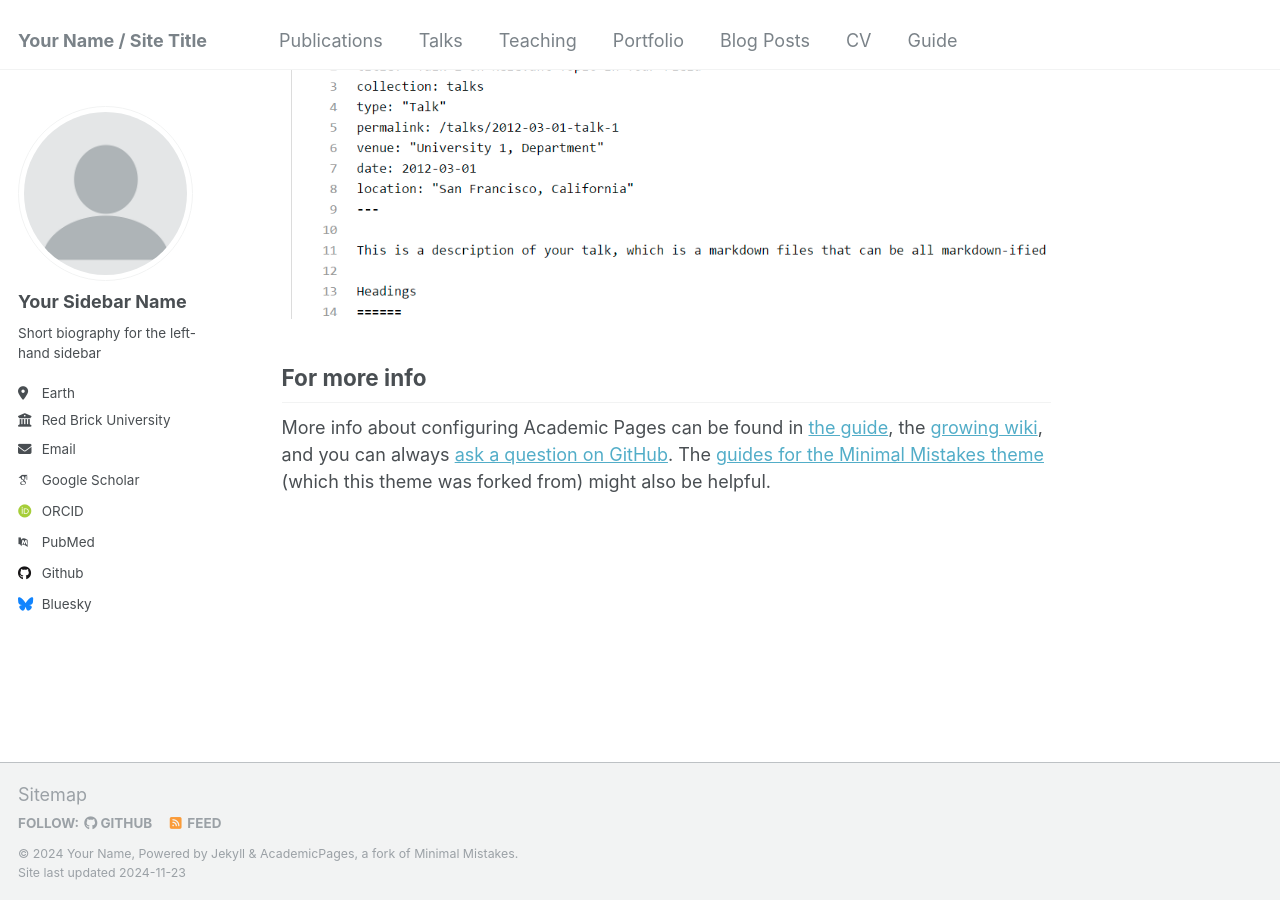
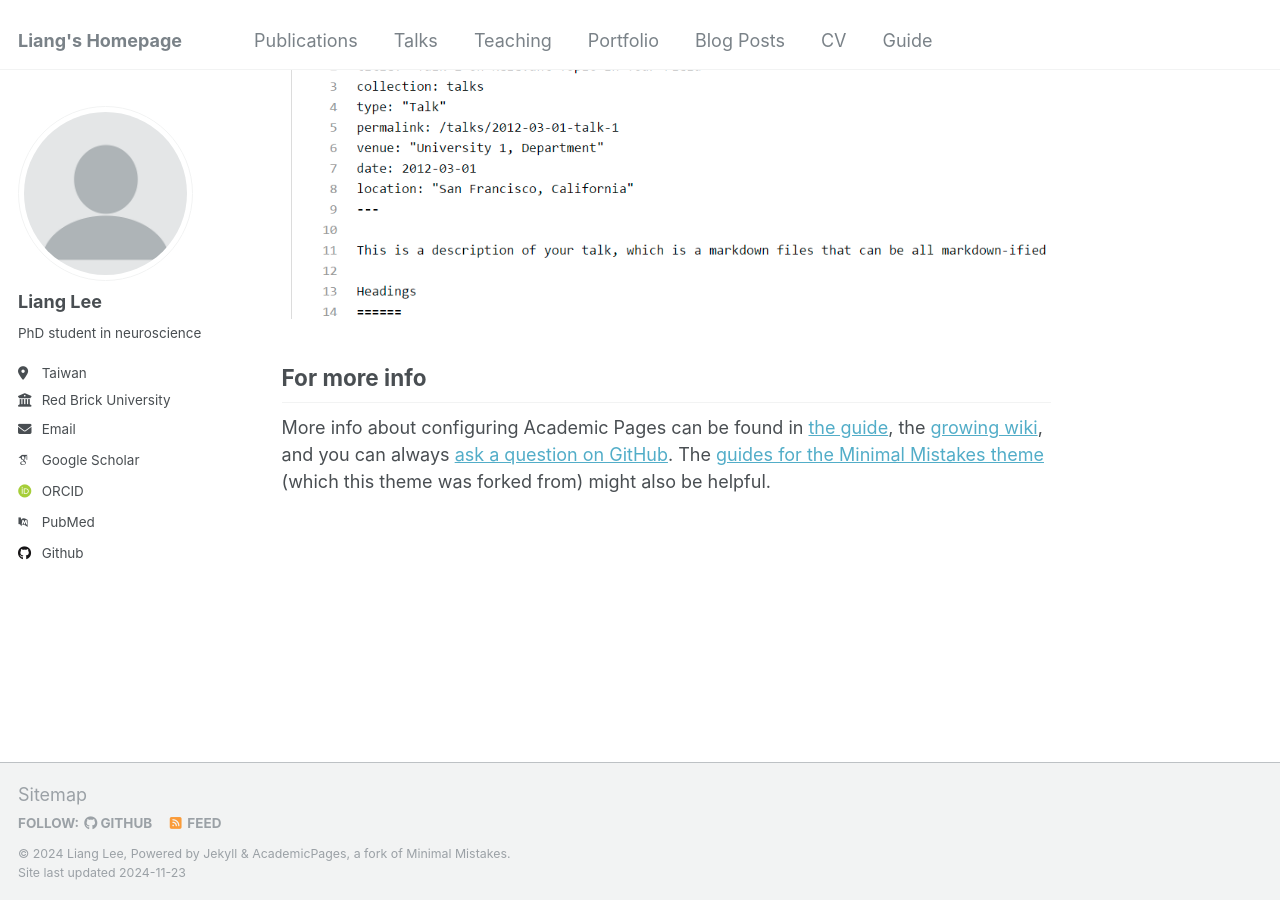
Before and after one commit to liangleeTW/liangleeTW.github.io, a Jekyll site: the page built from _pages/about.md, in a window 1280 px wide and 900 px high, scrolled down 2643 px. Built offline with Jekyll 4.4.1, drawn with Linux system fonts in a browser that asks for light colours; some web fonts are replaced.

Commit message:
Update _config.yml

```diff
--- a/_config.yml
+++ b/_config.yml
@@ -8,13 +8,13 @@
 
 # Basic Site Settings
 locale                   : "en-US"
-title                    : "Your Name / Site Title"
+title                    : "Liang's Homepage"
 title_separator          : "-"
-name                     : &name "Your Name"
+name                     : &name "Liang Lee"
 description              : &description "personal description"
-url                      : https://academicpages.github.io # the base hostname & protocol for your site e.g. "https://[your GitHub username].github.io"
+url                      : https://liangleeTW.github.io # the base hostname & protocol for your site e.g. "https://[your GitHub username].github.io"
 baseurl                  : "" # the subpath of your site, e.g. "/blog"
-repository               : "academicpages/academicpages.github.io"
+repository               : "liangleeTW/liangleeTW.github.io"
 
 # Site Author - The following control what appear as part of the author content on the side bar.
 #               If a field is blank the icon and link will not appear, otherwise it will be shown.
@@ -22,13 +22,13 @@ repository               : "academicpages/academicpages.github.io"
 author:
   # Biographic information
   avatar           : "profile.png"
-  name             : "Your Sidebar Name"
+  name             : "Liang Lee"
   pronouns         : # example: "she/her"
-  bio              : "Short biography for the left-hand sidebar"
-  location         : "Earth"
+  bio              : "PhD student in neuroscience"
+  location         : "Taiwan"
   employer         : "Red Brick University"
   uri              : # URL
-  email            : "none@example.org"
+  email            : "leeliang.ls13@nycu.edu.tw"
 
   # Academic websites
   arxiv            : # URL - Update with the correct link to your profile
@@ -44,12 +44,12 @@ author:
   bitbucket        : # Username - Update with your username on the site
   codepen          : # Username
   dribbble         : # Username
-  github           : "academicpages"
+  github           : "liangleeTW"
   kaggle           : # Username
   stackoverflow    : # User number or user number and name (i.e., use "1" or "1/jeff-atwood")
 
   # Social media
-  bluesky          : "bsky.app" # Replace this with you Bluesky username
+  bluesky          : # Replace this with you Bluesky username
   facebook         : # Username
   flickr           : # Username
   foursquare       : # Username
```
